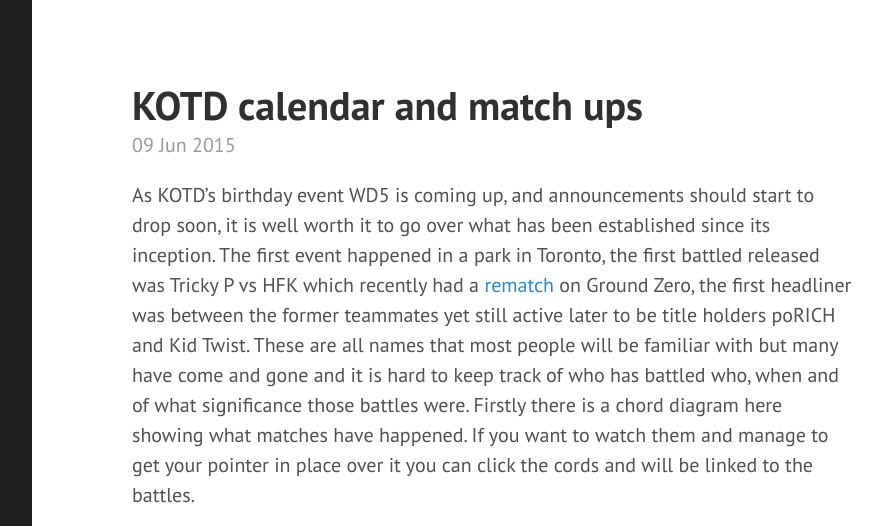
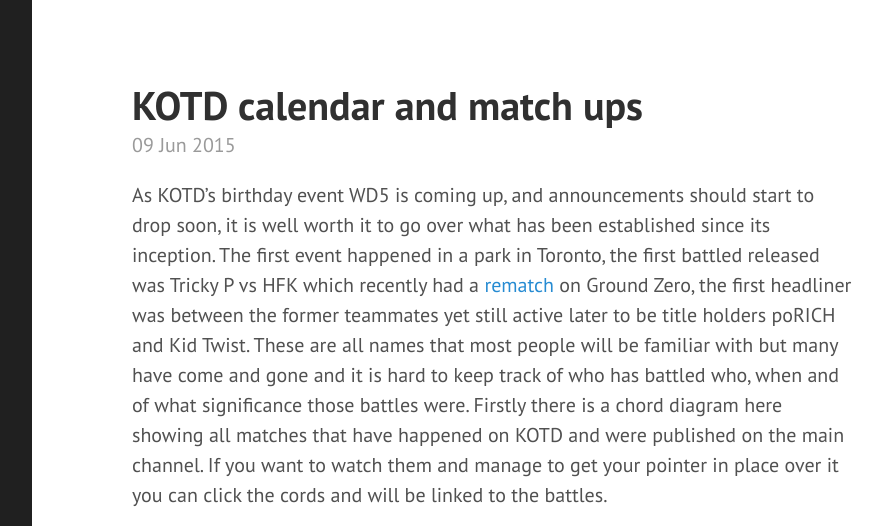
Before and after one commit to battletalks/battletalks.github.io, a Jekyll site: the page built from _posts/2015-06-09-kotd.md, in a window 1280 px wide and 900 px high, cut to the strip 0-526 px from the top of the window. Shown: the whole strip, without its empty margins (328-1210 px from the left). Built offline with Jekyll 4.4.1, drawn with Linux system fonts in a browser that asks for light colours; Markdown is read by kramdown in place of the engine named in the settings.

Commit message:
Update 2015-06-09-kotd.md

```diff
--- a/_posts/2015-06-09-kotd.md
+++ b/_posts/2015-06-09-kotd.md
@@ -3,7 +3,7 @@
 title: KOTD calendar and match ups
 ---
 
-As KOTD's birthday event WD5 is coming up, and announcements should start to drop soon, it is well worth it to go over what has been established since its inception. The first event happened in a park in Toronto, the first battled released was Tricky P vs HFK which recently had a [rematch](https://www.youtube.com/watch?v=VTlamYIQvbg) on Ground Zero, the first headliner was between the former teammates yet still active later to be title holders poRICH and Kid Twist. These are all names that most people will be familiar with but many have come and gone and it is hard to keep track of who has battled who, when and of what significance those battles were. Firstly there is a chord diagram here showing what matches have happened. If you want to watch them and manage to get your pointer in place over it you can click the cords and will be linked to the battles.
+As KOTD's birthday event WD5 is coming up, and announcements should start to drop soon, it is well worth it to go over what has been established since its inception. The first event happened in a park in Toronto, the first battled released was Tricky P vs HFK which recently had a [rematch](https://www.youtube.com/watch?v=VTlamYIQvbg) on Ground Zero, the first headliner was between the former teammates yet still active later to be title holders poRICH and Kid Twist. These are all names that most people will be familiar with but many have come and gone and it is hard to keep track of who has battled who, when and of what significance those battles were. Firstly there is a chord diagram here showing all matches that have happened on KOTD and were published on the main channel. If you want to watch them and manage to get your pointer in place over it you can click the cords and will be linked to the battles.
 
 <iframe src="http://hjonasson.github.io/kotdchord/" frameborder="0" width="700" height="700" scrolling="no"></iframe>
 
```
